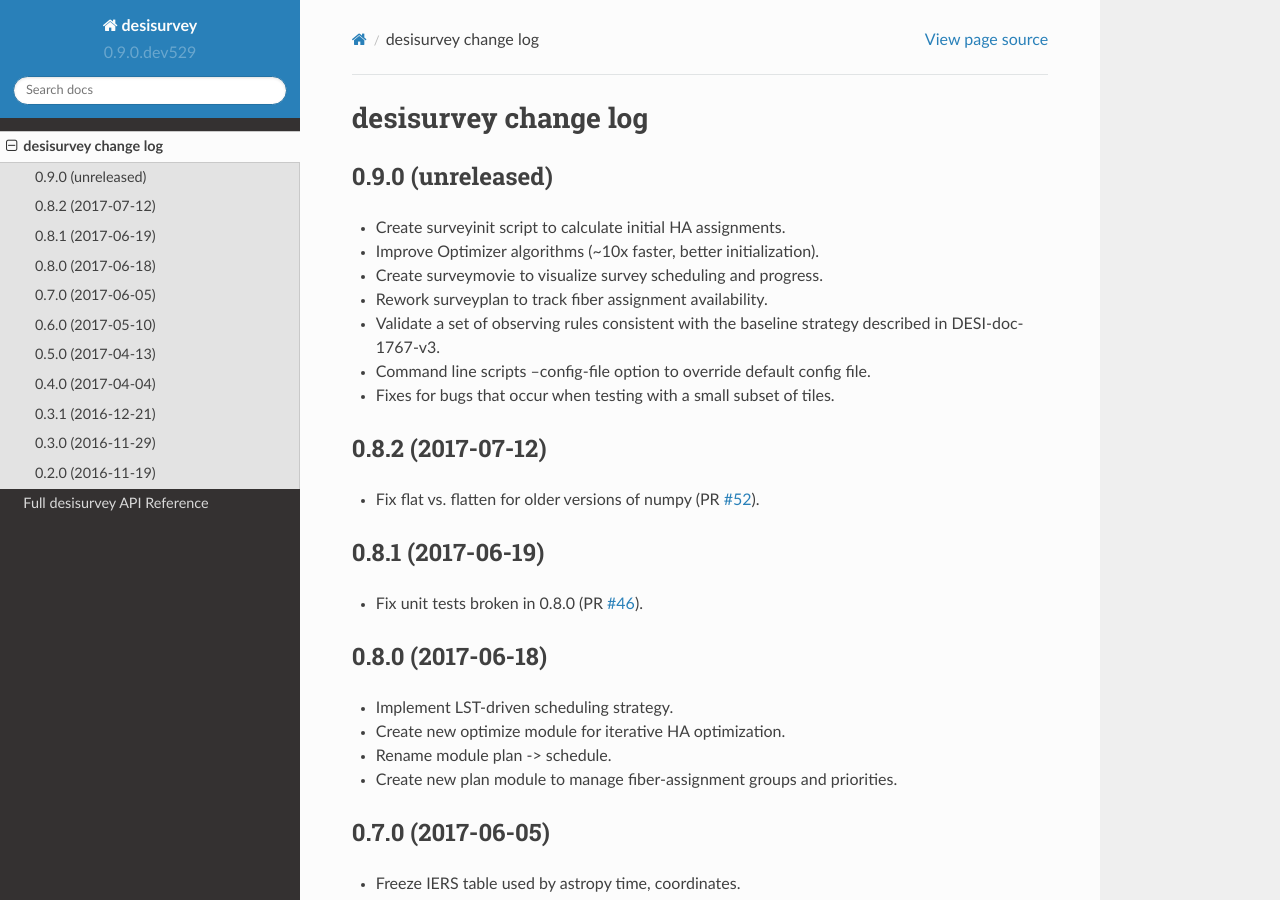
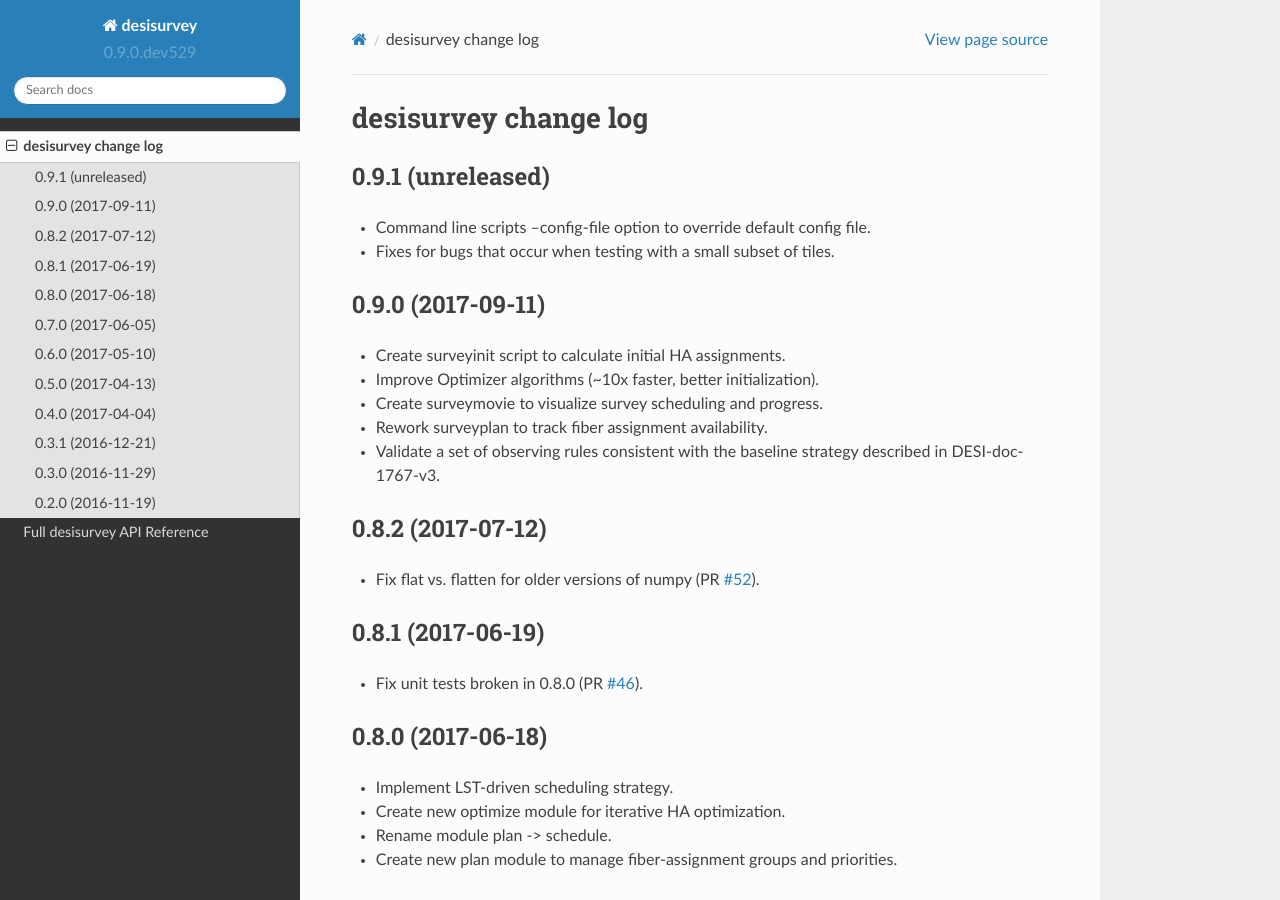
Before and after one commit to desihub/desisurvey, a Sphinx documentation site: the page built from doc/changes.rst, in a window 1280 px wide and 900 px high. Built offline with Sphinx 7.4.7 and the Read the Docs theme 2.0.0, drawn with Linux system fonts in a browser that asks for light colours; some of the changed lines change nothing that is shown.

Commit message:
update version history in changes.rst [ci skip]

```diff
--- a/doc/changes.rst
+++ b/doc/changes.rst
@@ -2,7 +2,13 @@
 desisurvey change log
 =====================
 
-0.9.0 (unreleased)
+0.9.1 (unreleased)
+------------------
+
+* Command line scripts --config-file option to override default config file.
+* Fixes for bugs that occur when testing with a small subset of tiles.
+
+0.9.0 (2017-09-11)
 ------------------
 
 * Create surveyinit script to calculate initial HA assignments.
@@ -11,8 +17,6 @@ desisurvey change log
 * Rework surveyplan to track fiber assignment availability.
 * Validate a set of observing rules consistent with the baseline strategy
   described in DESI-doc-1767-v3.
-* Command line scripts --config-file option to override default config file.
-* Fixes for bugs that occur when testing with a small subset of tiles.
 
 0.8.2 (2017-07-12)
 ------------------
```
